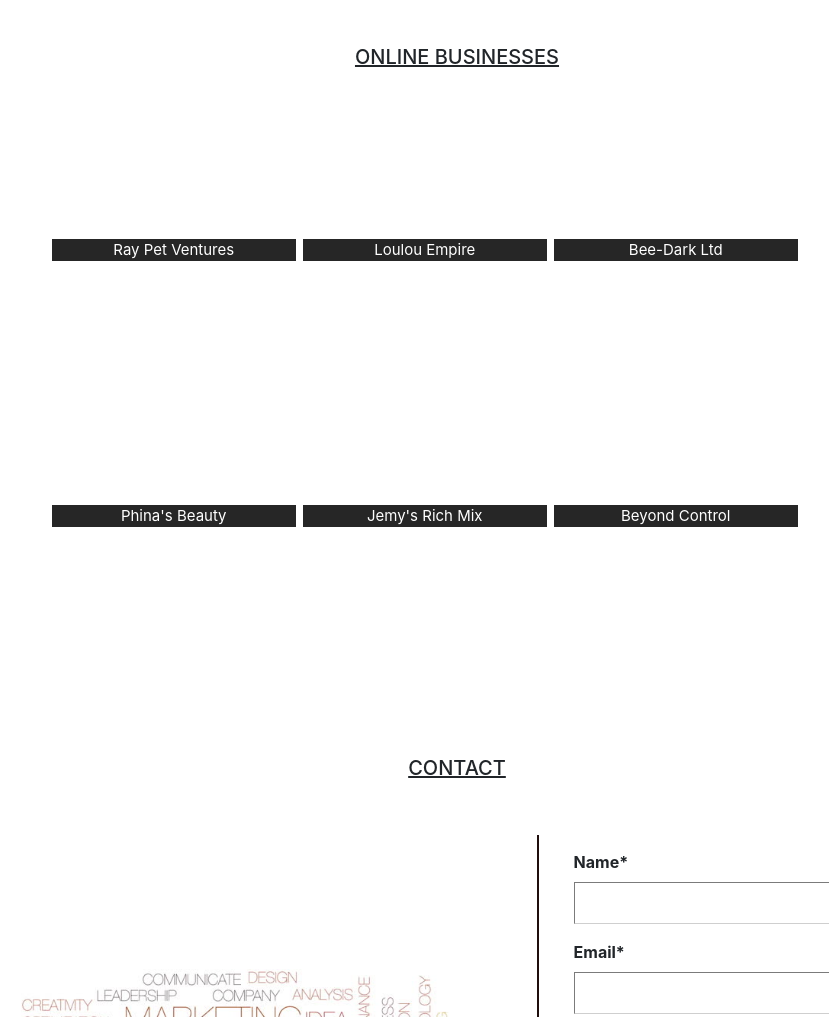
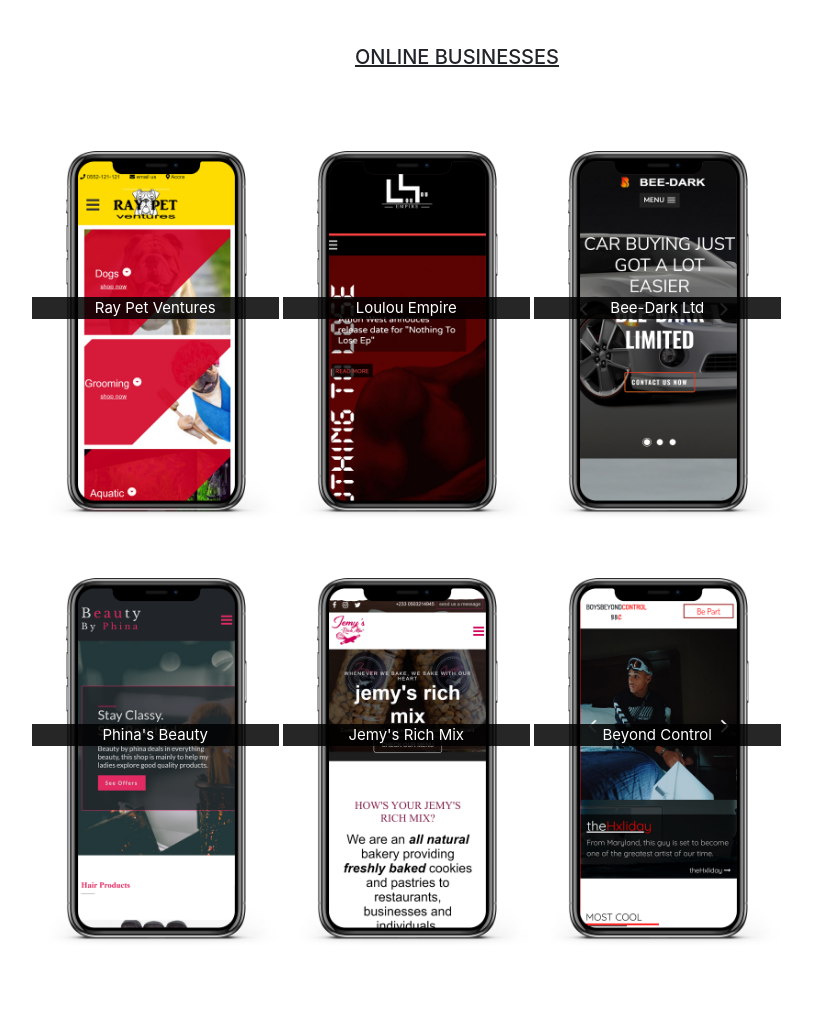
Before and after one commit to raypetventures/officialnab, a plain HTML site: page index.html in a window 1280 px wide. Shown: the part 1080-2097 px from the top of the page, without its empty margins (183-1012 px from the left). Drawn offline with nearby package versions, Linux system fonts and the light colour scheme; a web font is replaced by a local one.

Commit message:
Update master.css

```diff
--- a/style/master.css
+++ b/style/master.css
@@ -119,11 +119,51 @@
   text-align: center;
   display: inline-block;
   position: relative;
+  background-position: center;
+  background-size: 100% auto;
+  background-repeat: no-repeat;
+  background-position: center;
+}
+#raypet{
+  background-image: url(../img/worka.png);
+}
+#loulou{
+  background-image: url(../img/workb.png);
+}
+#beedark{
+  background-image: url(../img/workd.png);
+}
+#phina{
+  background-image: url(../img/workg.png);
+}
+#jemys{
+  background-image: url(../img/workf.png);
+}
+#bbc{
+  background-image: url(../img/worke.png);
 }
 @media screen and (min-width: 460px)
 and (max-width: 80000px){
   .w-cnt{
     width: 29%;
+  }
+}
+@media screen and (min-width: 624px)
+and (max-width: 80000px){
+  .w-cnt{
+    height: 307px;
+  }
+}
+@media screen and (min-width: 718px)
+and (max-width: 80000px){
+  .w-cnt{
+    height: 346px;
+  }
+}
+@media screen and (min-width: 810px)
+and (max-width: 80000px){
+  .w-cnt{
+    height: 427px;
   }
 }
 .w-cnt img{
@@ -132,14 +172,11 @@
 .w-cnt span{
   background: rgba(0,0,0,0.85);
   color: #fff;
-  position: absolute;
-  display: inline-block;
-  z-index: 100;
-  left: 20px;
-  right: -17px;
-  top: 44%;
+  display: block;
   font-size: 15px;
   font-size: bold;
+  display: block;
+  margin-top: 70%;
 }
 /* ****WORKS**** */
 
```
